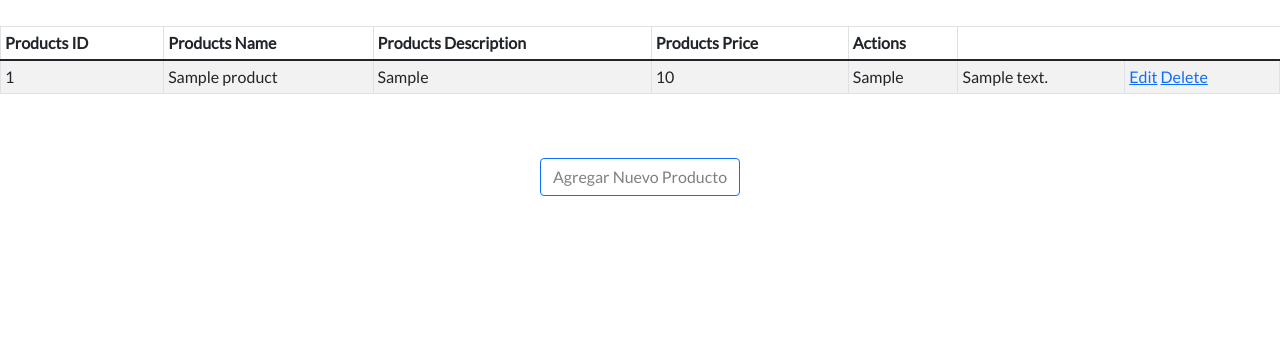
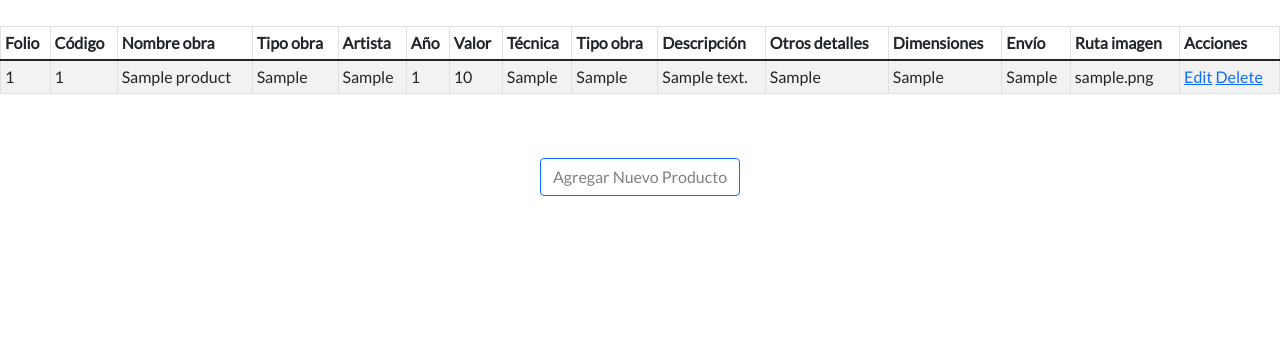
Before and after one commit to Nellybg/paginaweb, a Django app: page /show in a window 1280 px wide. Shown: the part 70-420 px from the top of the page. Run offline with Django 4.2, Linux system fonts and the light colour scheme; tables that the repository leaves empty hold one stand-in row (values such as "Sample post").

Commit message:
arreglo tabla productos

```diff
--- a/PruebaDeisne/products/templates/show.html
+++ b/PruebaDeisne/products/templates/show.html
@@ -78,22 +78,40 @@
         <table class="table table-striped table-bordered table-sm">
             <thead class="thead-dark">
                 <tr>
-                    <th>Products ID</th>
-                    <th>Products Name</th>
-                    <th>Products Description</th>
-                    <th>Products Price</th>
-                    <th>Actions</th>
+                    <th>Folio</th>
+                    <th>Código</th>
+                    <th>Nombre obra</th>
+                    <th>Tipo obra</th>
+                    <th>Artista</th>
+                    <th>Año</th>
+                    <th>Valor</th>
+                    <th>Técnica</th>
+                    <th>Tipo obra</th>
+                    <th>Descripción</th>
+                    <th>Otros detalles</th>
+                    <th>Dimensiones</th>
+                    <th>Envío</th>
+                    <th>Ruta imagen</th>
+                    <th>Acciones</th>
                 </tr>
             </thead>
             <tbody>
                 {% for products in productss %}
                 <tr>
                     <td>{{ products.id }}</td>
+                    <td>{{ products.codigoProducto }}</td>
                     <td>{{ products.nombre }}</td>
+                    <td>{{ products.tipo_obra }}</td>
                     <td>{{ products.artista }}</td>
+                    <td>{{ products.anno }}</td>
                     <td>{{ products.valor }}</td>
+                    <td>{{ products.tecnica }}</td>
                     <td>{{ products.tipo_obra }}</td>
                     <td>{{ products.descripcion }}</td>
+                    <td>{{ products.otros_detalles }}</td>
+                    <td>{{ products.dimensiones }}</td>
+                    <td>{{ products.envio }}</td>
+                    <td>{{ products.pathImagen }}</td>
                     <td>
                         <a href="/edit/{{ products.id }}"><span class="glyphicon glyphicon-pencil">Edit</span></a>
                         <a href="/delete/{{ products.id }}">Delete</a>
```
